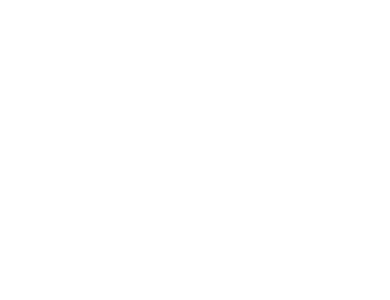
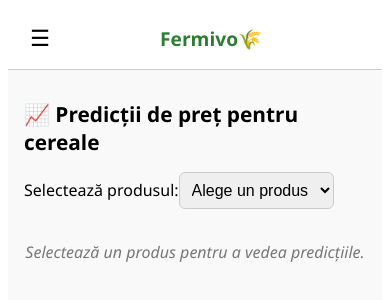
Before and after one commit to FermendjinPatricia/Fermivo-Frontend, a Vue app: page /predictii in a window 390 px wide. Before the commit this address had no page. Shown: the top 300 px of the page. Built offline with nearby package versions, Linux system fonts and the light colour scheme; sample sign-in values are in the browser's storage.

Commit message:
Design mobile

```diff
--- a/src/router/index.js
+++ b/src/router/index.js
@@ -19,6 +19,7 @@ import ProfilUtilizator from "@/views/ProfilUtilizator.vue";
 import HartaAnunturi from "@/views/HartaAnunturi.vue";
 import TrackSofer from "@/views/TrackSofer.vue";
 import CamioaneBuyer from "@/views/CamioaneBuyer.vue";
+import Predictii from "@/views/Predictii.vue";
 
 const routes = [
   {
@@ -47,6 +48,12 @@ const routes = [
     name: "CheckPrices",
     component: CheckPrices,
     meta: { requiresAuth: true, allowedRoles: ["seller", "buyer", "admin"] },
+  },
+  {
+    path: "/predictii",
+    name: "Predictii",
+    component: Predictii,
+    meta: { requiresAuth: true, allowedRoles: ["seller", "buyer", "admin"] }, // toți au voie aici
   },
   // Seller & Buyer  routes
   {
--- a/src/views/HomeBuyer.vue
+++ b/src/views/HomeBuyer.vue
@@ -22,7 +22,7 @@
         >Fermivo🌾</router-link
       >
       <router-link
-        v-if="isLoggedIn && !isPremium"
+        v-if="isLoggedIn && !isPremium && !isMobile"
         to="/premium"
         class="premium-button"
       >
@@ -186,7 +186,12 @@
         </div>
 
         <!-- 🟦 Coloana 3: Imagine -->
-        <img src="../assets/grau.jpg" alt="Imagine produs" class="card-image" v-if="!isMobile"/>
+        <img
+          src="../assets/grau.jpg"
+          alt="Imagine produs"
+          class="card-image"
+          v-if="!isMobile"
+        />
       </div>
     </div>
 
@@ -195,6 +200,10 @@
       <ul>
         <li><router-link to="/home-buyer">Home</router-link></li>
         <li><router-link to="/check-prices">Check prices</router-link></li>
+        <li><router-link :to="`/editare-profil/${user._id}`" v-if="isMobile">Editează Profil</router-link></li>
+        <li><router-link to="/predictii" v-if="isMobile">Vezi predicții de prețuri</router-link></li>
+        <li><router-link v-if="isPremium && isLoggedIn && isMobile" to="/camioane-cumparator">Urmărește Șofer</router-link></li>
+        <li><router-link to="/premium" v-if="!isPremium && isLoggedIn && isMobile">Devino Premium</router-link></li>
         <li><router-link to="/about">About</router-link></li>
       </ul>
     </nav>
@@ -1002,5 +1011,4 @@ p {
     font-size: 1rem;
   }
 }
-
 </style>
--- /dev/null
+++ b/src/views/Predictii.vue
@@ -0,0 +1,215 @@
+<template>
+  <div class="predictii-page">
+    <div class="welcome-page">
+      <!-- HEADER -->
+      <div class="header">
+        <div class="header-left" style="display: flex; align-items: center; gap: 5rem">
+          <button class="menu-button" @click="toggleMenu">&#9776;</button>
+          <router-link
+            v-if="isPremium && isLoggedIn && !isMobile"
+            to="/camioane-cumparator"
+            class="truck-button"
+          >
+            Urmărește Șofer 🚚
+          </router-link>
+        </div>
+
+        <router-link v-if="isPremium" to="/home-buyer" class="site-title">Fermivo Premium🌾</router-link>
+        <router-link v-else to="/home-buyer" class="site-title">Fermivo🌾</router-link>
+
+        <router-link v-if="isLoggedIn && !isPremium" to="/premium" class="premium-button">
+          Devino Premium
+        </router-link>
+
+        <div class="header-right">
+          <div v-if="user && !isMobile" class="user-profile-wrapper">
+            <div class="user-profile" @click="toggleProfileMenu">
+              <img :src="userProfilePicture" class="profile-picture" />
+              <span class="user-name">{{ userName }}</span>
+            </div>
+
+            <img
+              src="../assets/chat-icon.png"
+              class="chat-icon"
+              alt="Chat"
+              @click="$router.push('/chat')"
+            />
+
+            <div v-if="showProfileMenu" class="profile-menu">
+              <router-link :to="`/editare-profil/${user._id}`">Editează Profil</router-link>
+            </div>
+          </div>
+
+          <button v-if="isLoggedIn" class="sign-out-button" @click="handleLogout">
+            Sign Out
+          </button>
+        </div>
+      </div>
+
+      <div class="container">
+        <h1 class="title">📈 Predicții de preț pentru cereale</h1>
+
+        <div class="select-wrapper">
+          <label for="produs">Selectează produsul:</label>
+          <select id="produs" v-model="selectedProdus" @change="fetchPredictii">
+            <option disabled value="">Alege un produs</option>
+            <option v-for="produs in produse" :key="produs" :value="produs">
+              {{ produs }}
+            </option>
+          </select>
+        </div>
+
+        <div v-if="predictii.length > 0">
+          <h2 class="subtitle">Prețuri estimate (lei/tonă)</h2>
+          <table class="predictii-table">
+            <thead>
+              <tr>
+                <th>Dată</th>
+                <th>Preț estimat</th>
+              </tr>
+            </thead>
+            <tbody>
+              <tr v-for="item in predictii" :key="item.data">
+                <td>{{ formatDate(item.data) }}</td>
+                <td>{{ item.pret.toFixed(2) }}</td>
+              </tr>
+            </tbody>
+          </table>
+        </div>
+        <div v-else class="no-data">
+          <p>Selectează un produs pentru a vedea predicțiile.</p>
+        </div>
+      </div>
+    </div>
+  </div>
+</template>
+
+<script>
+import axios from "axios";
+
+export default {
+  name: "PaginaPredictii",
+  data() {
+    return {
+      selectedProdus: "",
+      produse: [
+        "Grâu panificație",
+        "Grâu furajer",
+        "Porumb",
+        "Orz",
+        "Orz furajer",
+        "Rapiță",
+        "Floarea soarelui",
+      ],
+      predictii: [],
+    };
+  },
+  methods: {
+    async fetchPredictii() {
+      try {
+        const response = await axios.get(`/api/predictii/${this.selectedProdus}`);
+        this.predictii = response.data;
+      } catch (err) {
+        console.error("Eroare la obținerea predicțiilor:", err);
+        this.predictii = [];
+      }
+    },
+    toggleMenu() {
+      this.$emit("toggle-menu");
+    },
+    formatDate(dateStr) {
+      const date = new Date(dateStr);
+      return date.toLocaleDateString("ro-RO", {
+        year: "numeric",
+        month: "long",
+        day: "numeric",
+      });
+    },
+  },
+};
+</script>
+
+<style scoped>
+.predictii-page {
+  background: #f9f9f9;
+  min-height: 100vh;
+  font-family: "Segoe UI", sans-serif;
+}
+
+.header {
+  display: flex;
+  align-items: center;
+  padding: 1rem;
+  background-color: #fff;
+  border-bottom: 1px solid #ccc;
+  justify-content: space-between;
+}
+
+.site-title {
+  font-weight: bold;
+  font-size: 1.2rem;
+  text-decoration: none;
+  color: #2e7d32;
+}
+
+.menu-button {
+  background: none;
+  border: none;
+  font-size: 1.4rem;
+  cursor: pointer;
+}
+
+.container {
+  padding: 1rem;
+}
+
+.title {
+  font-size: 1.5rem;
+  margin-bottom: 1rem;
+}
+
+.select-wrapper {
+  margin-bottom: 1.5rem;
+}
+
+.select-wrapper select {
+  padding: 0.5rem;
+  font-size: 1rem;
+  border: 1px solid #ccc;
+  border-radius: 6px;
+}
+
+.predictii-table {
+  width: 100%;
+  border-collapse: collapse;
+}
+
+.predictii-table th,
+.predictii-table td {
+  padding: 0.7rem;
+  border: 1px solid #ccc;
+  text-align: center;
+}
+
+.subtitle {
+  margin-bottom: 0.5rem;
+  font-size: 1.2rem;
+  color: #444;
+}
+
+.no-data {
+  text-align: center;
+  color: #777;
+  font-style: italic;
+  margin-top: 2rem;
+}
+
+@media (max-width: 768px) {
+  .title {
+    font-size: 1.3rem;
+  }
+  .subtitle {
+    font-size: 1rem;
+  }
+}
+</style>
```
